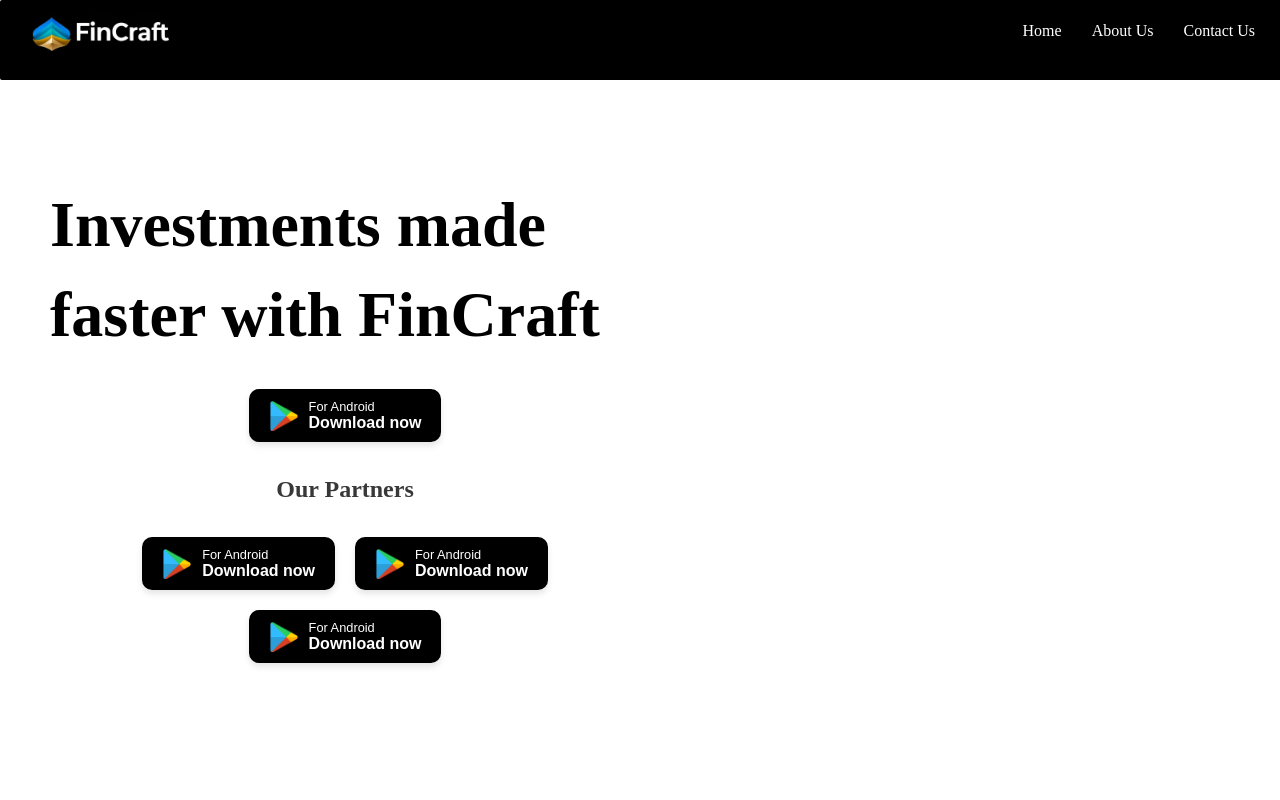
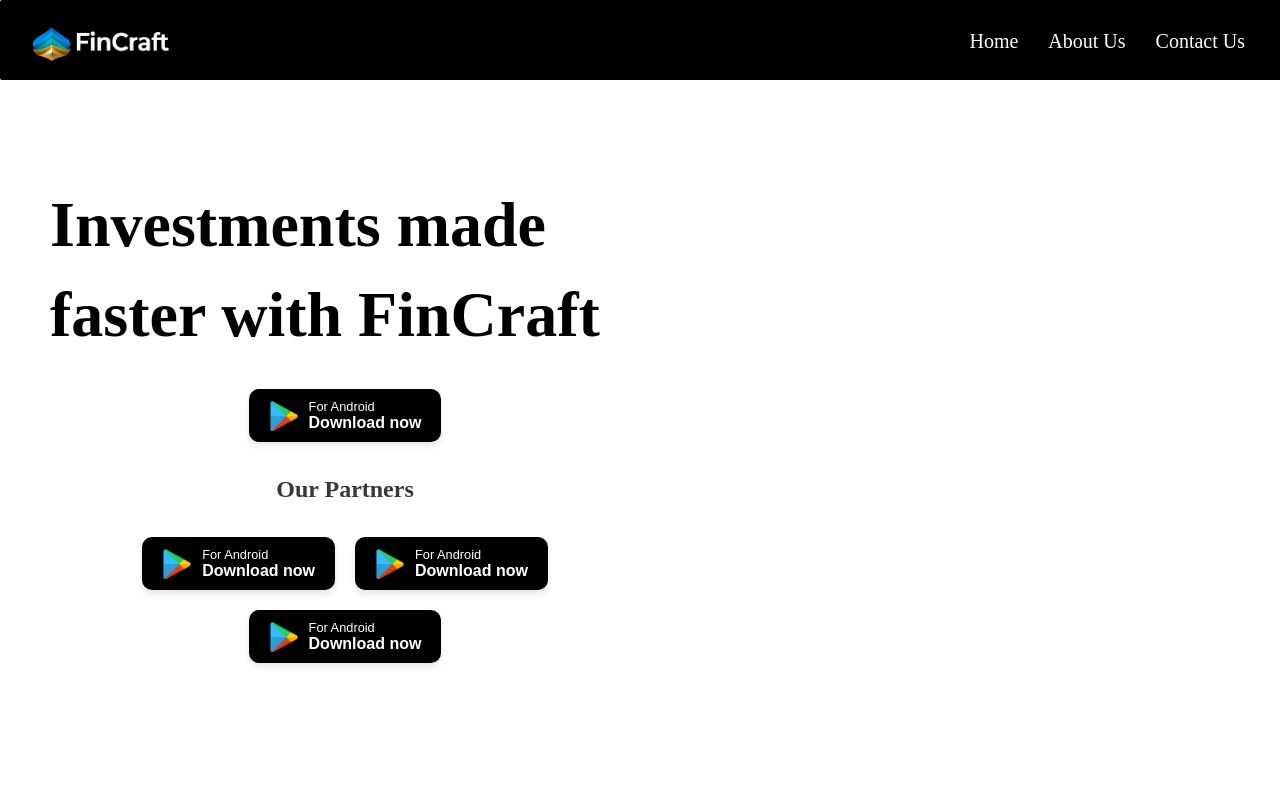
Before and after one commit to Banda-Aakash/FinCraft-Website, a React (Create React App) app: page / in a window 1280 px wide. Shown: the top 800 px of the page. Built offline with nearby package versions, Linux system fonts and the light colour scheme.

Commit message:
navbar changes

```diff
--- a/src/Components/Navbar.css
+++ b/src/Components/Navbar.css
@@ -15,6 +15,7 @@
 }
 
 .container {
+    margin-top: 10px;
     display: flex;
     justify-content: space-between;
 }
@@ -24,7 +25,8 @@
     margin: 0;
     padding: 0;
     padding-top: 10px;
-    padding-right: 10px;
+    padding-right: 20px;
+
 }
 
 .navItem {
@@ -34,7 +36,7 @@
 .navLink {
     color: white;
     text-decoration: none;
-    font-size: 16px;
+    font-size: 20px;
     position: relative;
     font-family: 'Inknut Antiqua', serif;
 }
```
